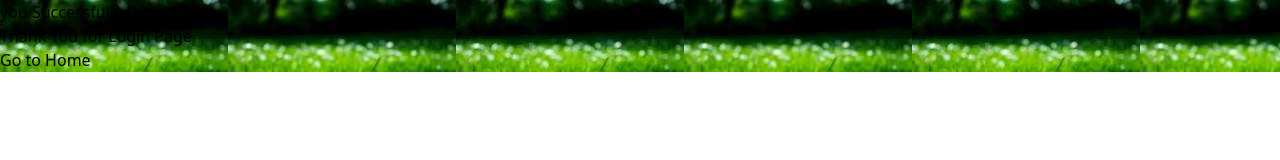
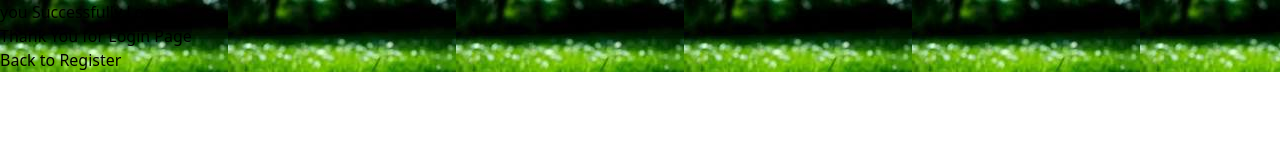
Before and after one commit to MuhammadDilshad532/signup-page, a React (Vite) app: page /successfullyLogin in a window 1280 px wide. Shown: the top 160 px of the page. Built offline with nearby package versions, Linux system fonts and the light colour scheme.

Commit message:
text update

```diff
--- a/src/successfullyLogin.jsx
+++ b/src/successfullyLogin.jsx
@@ -6,7 +6,7 @@ const successfullyLogin = () => {
       <h1 className='text-5xl font-bold text-red-700'>you Successfully Login</h1>
       <h1 className='text-5xl font-bold text-red-700 mt-4'>Thank You for Login Page</h1>
       <Link to="/Register">
-              <button className='w-48 mb-4 text-[18px] mt-14 rounded-full py-2 transition-colors duration-300 bg-white text-emerald-800 hover:bg-emerald-600 hover:text-white'>Go to Home</button>
+              <button className='w-48 mb-4 text-[18px] mt-14 rounded-full py-2 transition-colors duration-300 bg-white text-emerald-800 hover:bg-emerald-600 hover:text-white'>Back to Register</button>
             </Link>
     </div>
   )
```
